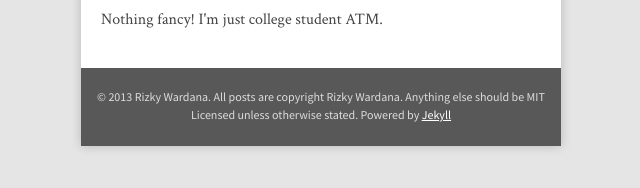
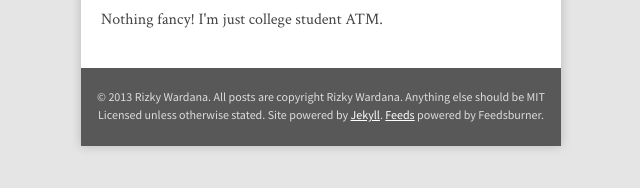
Before and after one commit to rizkywardana/rizkywardana.github.com, a Jekyll site: the page built from about.html, in a window 1280 px wide. Shown: the part 159-347 px from the top of the page, without its empty margins (319-959 px from the left). Built offline with Jekyll 4.4.1, drawn with Linux system fonts in a browser that asks for light colours; Markdown is read by kramdown in place of the engine named in the settings.

Commit message:
Added feeds link in footer.

```diff
--- a/_layouts/default.html
+++ b/_layouts/default.html
@@ -37,7 +37,9 @@
     <p>
       &copy; 2013 Rizky Wardana. All posts are copyright Rizky Wardana.
       Anything else should be MIT Licensed unless otherwise stated.
-      Powered by <a href="https://github.com/mojombo/jekyll/">Jekyll</a>
+      Site powered by <a href="https://github.com/mojombo/jekyll/" title="Jekyll">Jekyll</a>.
+      <a href="http://feeds.feedburner.com/RizkyWardana" title="Feeds">Feeds</a> powered
+      by Feedsburner.
     <p>
   </footer>
   <!-- / footer -->
```
